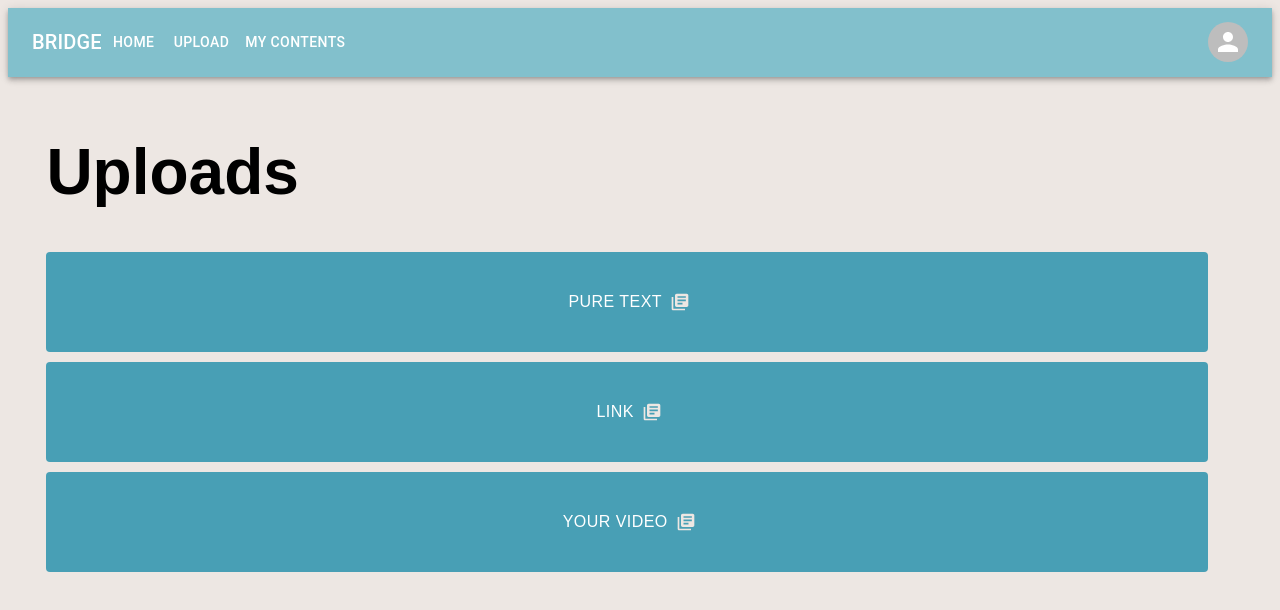
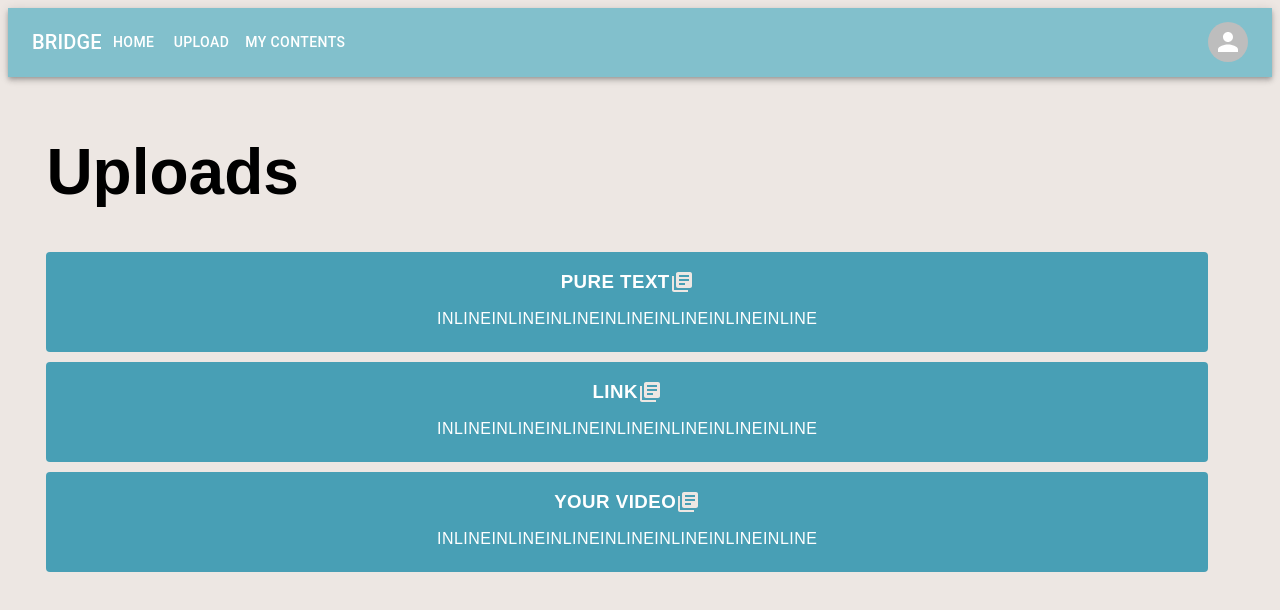
Before and after one commit to Spicy-Pineapple-Chicken-Stew/cissa-summerhack, a React (Create React App) app: page / in a window 1280 px wide. Shown: the top 610 px of the page. Built offline with nearby package versions, Linux system fonts and the light colour scheme.

Commit message:
Uploads page finally works

```diff
--- a/src/Components/PhoneButton.js
+++ b/src/Components/PhoneButton.js
@@ -3,7 +3,7 @@ import { styled } from '@mui/material/styles';
 import Button from '@mui/material/Button';
 import Avatar from '@mui/material/Avatar';
 import LibraryBooksIcon from '@mui/icons-material/LibraryBooks';
-
+import Box from '@mui/material/Box';
 import Typography from '@mui/material/Typography';
 /*
 function PhoneButton() {
@@ -68,16 +68,90 @@ export default function PhoneButton(props){
     <div>
     <UploadP_Button
           variant= 'outlined'
-          endIcon={<LibraryBooksIcon style={{ color: '#ede7e3'}}/>}
           style={{ width: 'calc((100% - 5vw))' }}
     >
-    {props.text}
+    <div style = {{flexWrap: 'wrap', display:'flex', flexDirection:'column', alignItems: 'center'}}>
+      <Box component="div" sx={{ display: 'block', alignItems: 'center', display:'flex',marginTop: -3 }}>
+
+      <h3>{props.text}</h3>
+
+      <LibraryBooksIcon style={{ color: '#ede7e3'}}/>
+
+      </Box>
+      <Box component="div" sx={{ display: 'block', marginTop: -1.5 }}>inlineinlineinlineinlineinlineinlineinline</Box>
+    </div>
     </UploadP_Button>
     </div>
 
   );
 };
 
+
+//Correct!
+
+
+
+/*
+
+export default function PhoneButton(props){
+  return(
+    <div>
+    <UploadP_Button
+          variant= 'outlined'
+          style={{ width: 'calc((100% - 5vw))' }}
+    >
+    <div>
+      <div style ={{flexWrap: 'wrap', display:'flex', flexDirection:'row', alignItems: 'center'}}>
+
+      <h3>{props.text}</h3>
+
+      <LibraryBooksIcon style={{ color: '#ede7e3'}}/>
+
+      </div>
+
+    <p style = {{marginTop: -10, marginLeft: -10, alignItems: 'center'}}>{props.desc}</p>
+
+    </div>
+    </UploadP_Button>
+    </div>
+
+  );
+};
+
+*/
+
+
+
+
+
+/*
+export default function PhoneButton(props){
+  return(
+    <div>
+    <UploadP_Button
+          variant= 'outlined'
+          style={{ width: 'calc((100% - 5vw))' }}
+    >
+    <div>
+      <div style ={{flexWrap: 'wrap', display:'flex', flexDirection:'row', alignItems: 'center'}}>
+
+      <h3>{props.text}</h3>
+
+      <LibraryBooksIcon style={{ color: '#ede7e3', justifyContent: 'right', flex: '10'}}/>
+
+      </div>
+
+    <p style = {{marginTop: -10}}>get a life </p>
+
+    </div>
+    </UploadP_Button>
+    </div>
+
+  );
+};
+
+
+*/
 
 /*
 <Button
@@ -95,6 +169,22 @@ export default function PhoneButton(props){
   </Button>
 
 
+  export default function PhoneButton(props){
+  return(
+    <div>
+    <UploadP_Button
+          variant= 'outlined'
+          endIcon={<LibraryBooksIcon style={{ color: '#ede7e3'}}/>}
+          style={{ width: 'calc((100% - 5vw))' }}
+    >
+    {props.text}
+    </UploadP_Button>
+    </div>
+
+  );
+};
+
+
 
 */
 
--- a/src/Pages/Upload_Phone.js
+++ b/src/Pages/Upload_Phone.js
@@ -17,13 +17,14 @@ function Upload_Phone(props){
                 <h1>Uploads</h1>
             </div>
             <div>
-                <PhoneButton text='Pure text' />
+                <PhoneButton text='Pure text'
+                    style ={{opacity: '0.15'}} />
             </div>
             <div>
-                <PhoneButton text='Link' />
+                <PhoneButton text='Link' desc='From the internet'/>
             </div>
             <div>
-                <PhoneButton text='Your video' />
+                <PhoneButton text='Your video' desc='From your device' />
             </div>
 
 
```
